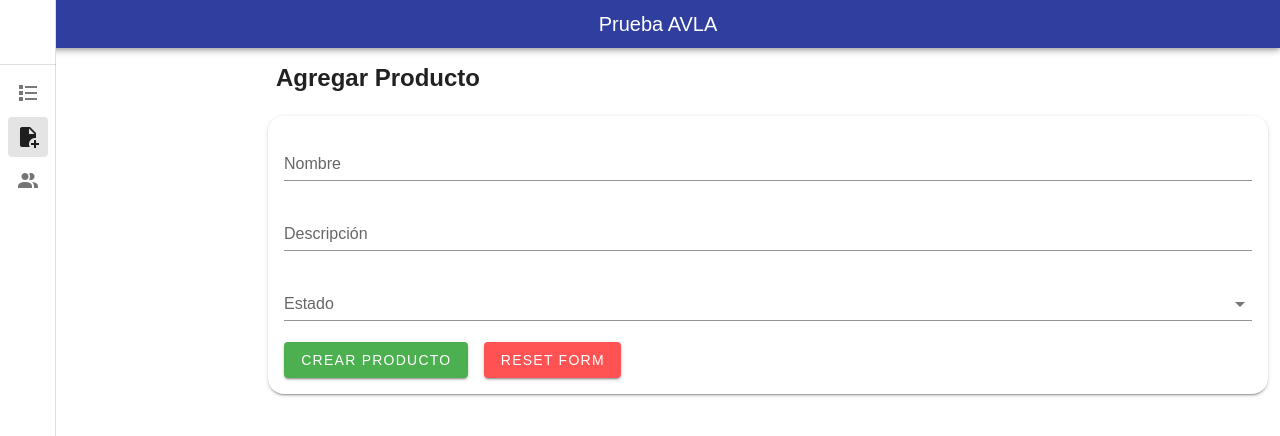
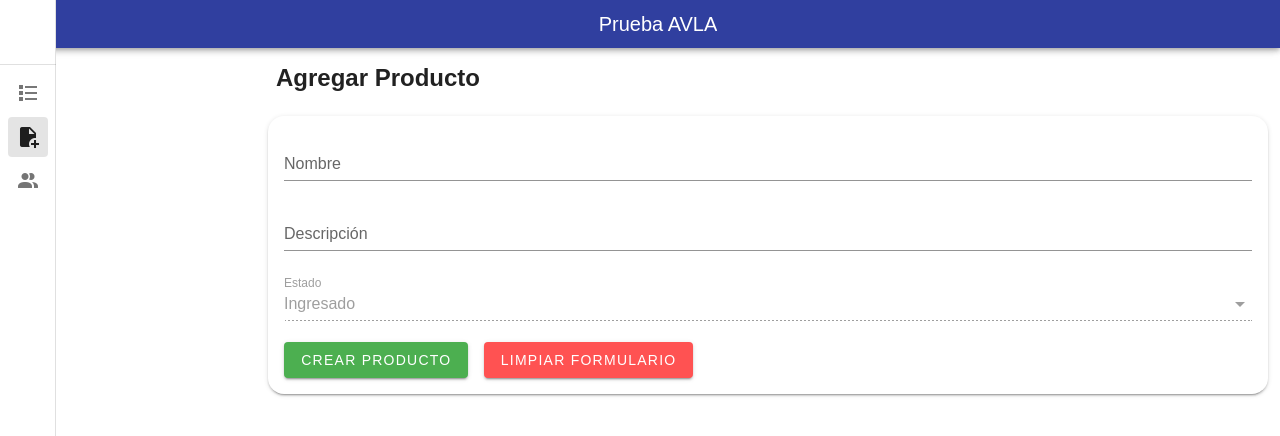
Before and after one commit to AlejandroOrostica/Prueba-Tecnica-Front, a Vue app in the folder frontend/: page /home/add in a window 1280 px wide. Shown: the top 436 px of the page. Built offline with nearby package versions, Linux system fonts and the light colour scheme.

Commit message:
add product view changed
- State field is disabled
- Button names changed

```diff
--- a/frontend/src/views/AddProduct.vue
+++ b/frontend/src/views/AddProduct.vue
@@ -32,6 +32,7 @@
       :items="items"
       label="Estado"
       v-model="state"
+      disabled
     ></v-select>
 
     <v-btn
@@ -48,7 +49,7 @@
       class="mr-4"
       @click="reset"
     >
-      Reset Form
+      Limpiar Formulario
     </v-btn>
   </v-form>
       </v-card-text>
@@ -65,7 +66,7 @@
       valid: true,
       name: '',
       description: '',
-      state: '',
+      state: 'Ingresado',
       select: 'Ingresado',
       items: [
         'Ingresado',
```
